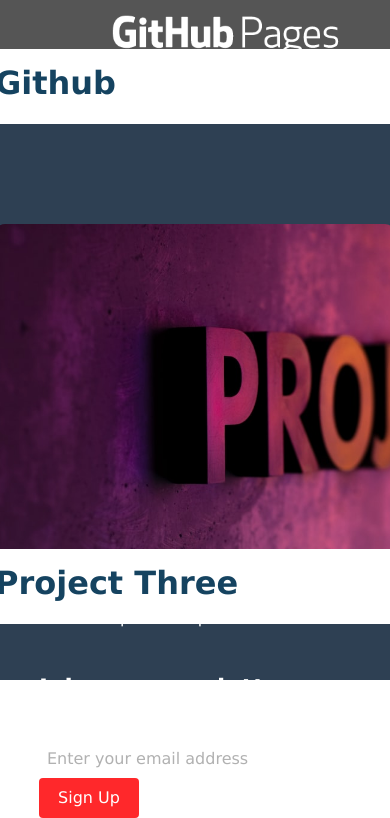
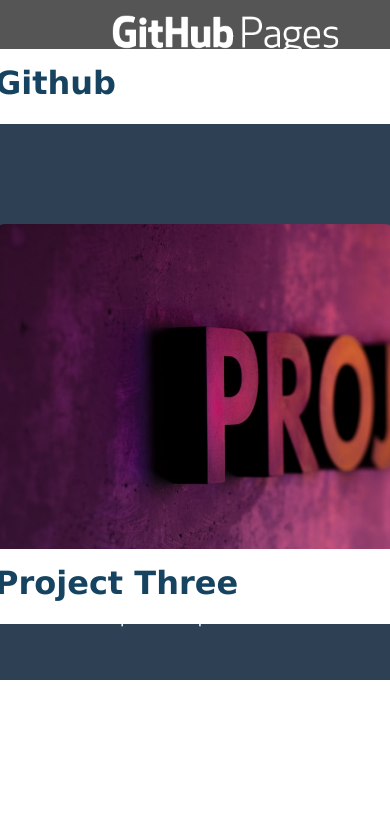
Before and after one commit to dylanquaale/One, a plain HTML site: page index.html in a window 390 px wide. Shown: the part 1550-2368 px from the top of the page. After the commit the page ends 2230 px from the top, so only its background shows below. Drawn offline with Linux system fonts and the light colour scheme.

Commit message:
trying to make page responsive

```diff
--- a/index.html
+++ b/index.html
@@ -141,13 +141,7 @@
                 <a href="https://www.facebook.com/dylan.quaale">Facebook</a>
                 <a href="https://twitter.com/DylanRQuaale">Twitter</a>
             </div>
-            <div class="footer-email-form">
-                <h2>Join my newsletter</h2>
-                <input type="email" placeholder="Enter your email address"
-                id="footer-email">
-                <input type="submit" value="Sign Up"
-                id="footer-email-btn">
-            </div>
+
         </div>
     </div>
 </body>
```
